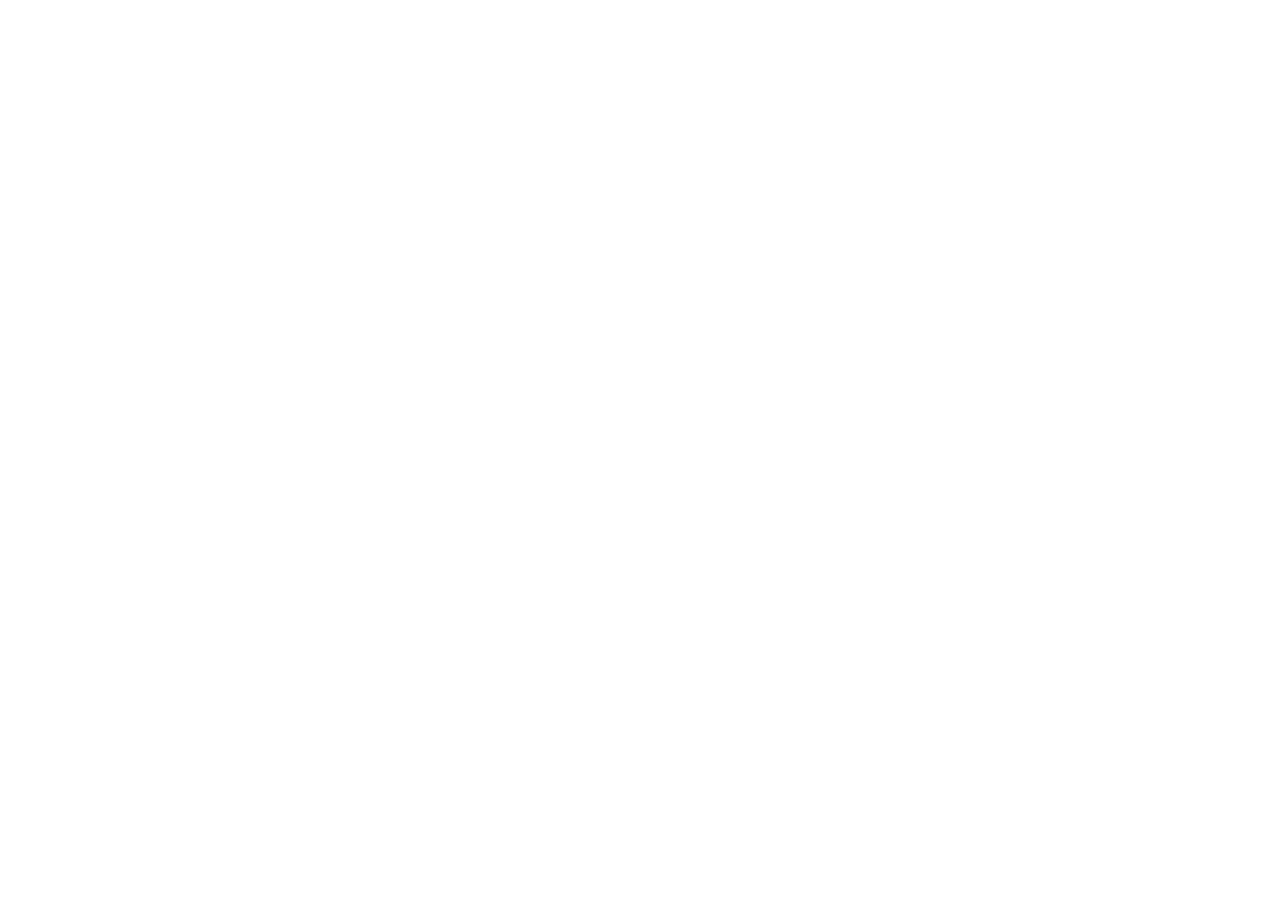
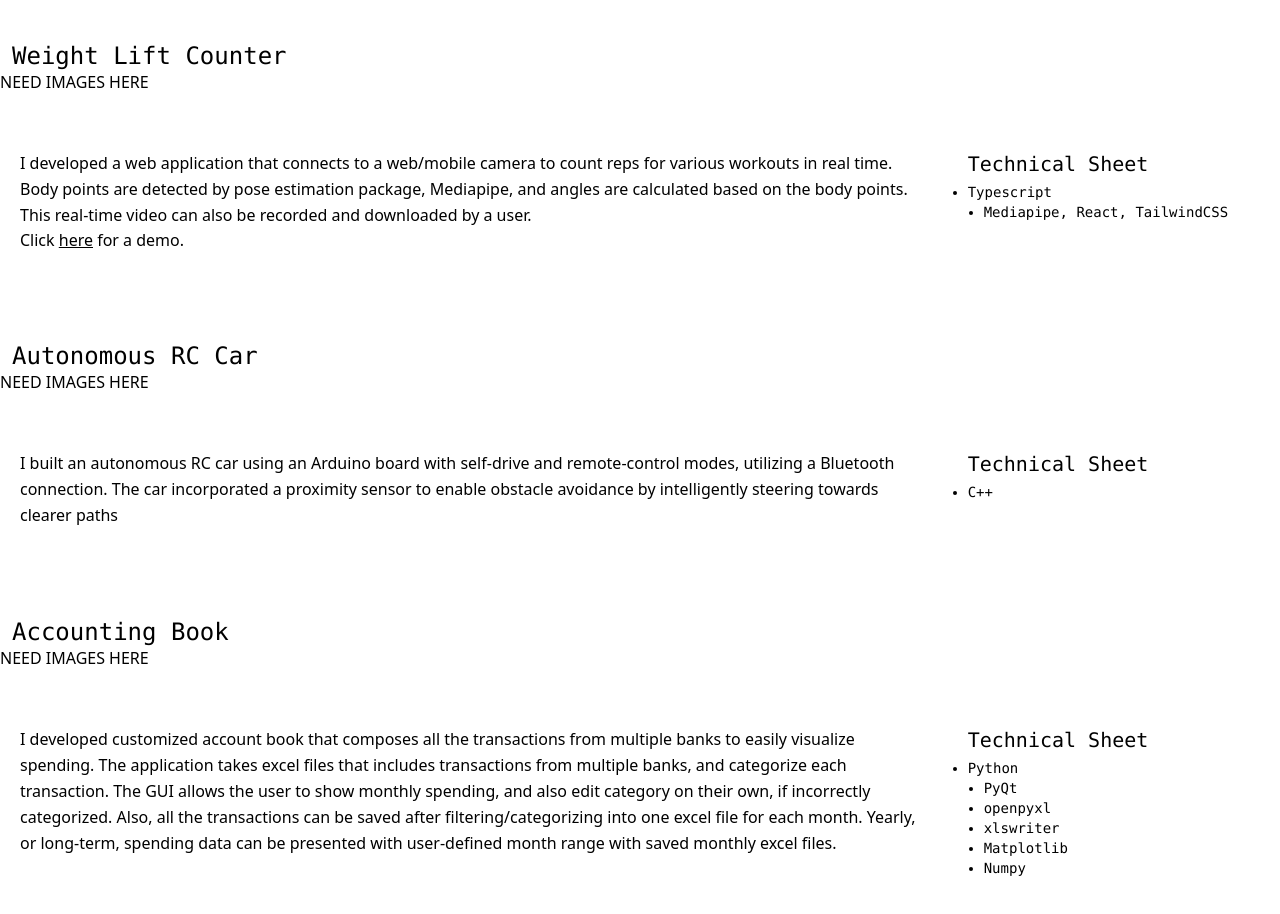
Before and after one commit to bischo91/bischo, a SvelteKit app: page / in a window 1280 px wide. Shown: the part 840-1754 px from the top of the page. Built offline with nearby package versions, Linux system fonts and the light colour scheme.

Commit message:
added: project components and contents

```diff
--- a/src/lib/components/projects.svelte
+++ /dev/null
@@ -1,4 +0,0 @@
-<script lang="ts">
-</script>
-
-<div class="bg-primary h-full min-h-screen w-full overflow-hidden" id="projects"></div>
--- /dev/null
+++ b/src/lib/components/projects/ProjectContent.ts
@@ -0,0 +1,134 @@
+import accountbook_1 from '$lib/assets/accountbook_monthly.png';
+import accountbook_2 from '$lib/assets/accountbook_trend.png';
+import autonomous_car_1 from '$lib/assets/autonomous_car_autonomous.mp4';
+import autonomous_car_2 from '$lib/assets/autonomous_rc_car_manual.mp4';
+import autonomous_car_preview_1 from '$lib/assets/autonomous_car_autonomous.png';
+import autonomous_car_preview_2 from '$lib/assets/autonomous_rc_car_manual.png';
+import do_you_lift_1 from '$lib/assets/do_you_lift_1.mp4';
+import do_you_lift_2 from '$lib/assets/do_you_lift_2.mp4';
+import do_you_lift_3 from '$lib/assets/do_you_lift_3.mp4';
+import do_you_lift_preview_1 from '$lib/assets/do_you_lift_preview_1.png';
+import do_you_lift_preview_2 from '$lib/assets/do_you_lift_preview_2.png';
+import do_you_lift_preview_3 from '$lib/assets/do_you_lift_preview_3.png';
+import imageanalysis_1 from '$lib/assets/imageanalysis_panellevel.jpg';
+import imageanalysis_2 from '$lib/assets/imageanalysis_pixellevel.png';
+import imageanalysis_3 from '$lib/assets/imageanalysis_pixeluniformity.png';
+import imageprocess_1 from '$lib/assets/imageanalysis_imageprocess_1.jpg';
+import imageprocess_2 from '$lib/assets/imageanalysis_imageprocess_2.jpg';
+import imageprocess_3 from '$lib/assets/imageanalysis_imageprocess_3.jpg';
+import lennyspizza_1 from '$lib/assets/lennyspizza_project.png';
+import lennyspizza_2 from '$lib/assets/lennyspizza_menu_PC.png';
+import lennyspizza_3 from '$lib/assets/lennyspizza_location_mobile.png';
+import lennyspizza_4 from '$lib/assets/lennyspizza_promotion_tablet.png';
+import zillowscrape_1 from '$lib/assets/zillow_trend.png';
+import zillowscrape_2 from '$lib/assets/zillow_scatter.png';
+import zillowscrape_3 from '$lib/assets/zillow_bar.png';
+
+export const projectContents = [
+	{
+		id: 7,
+		title: 'Weight Lift Counter',
+		imageSrc: [do_you_lift_1, do_you_lift_2, do_you_lift_3],
+		previewSrc: [do_you_lift_preview_1, do_you_lift_preview_2, do_you_lift_preview_3],
+		gitHubLink: 'https://github.com/bischo91/do-you-lift',
+		description:
+			'I developed a web application that connects to a web/mobile camera to count reps for various workouts in real time. Body points are detected by pose estimation package, Mediapipe, and angles are calculated based on the body points. This real-time video can also be recorded and downloaded by a user.',
+		techStack: [
+			{
+				language: 'Typescript',
+				packages: ['Mediapipe, React, TailwindCSS']
+			}
+		],
+		demoLink: 'https://do-you-lift-app.web.app/'
+	},
+	{
+		id: 6,
+		title: 'Autonomous RC Car',
+		imageSrc: [autonomous_car_1, autonomous_car_2],
+		previewSrc: [autonomous_car_preview_1, autonomous_car_preview_2],
+		gitHubLink: 'https://github.com/bischo91/autonomous-rc-car',
+		description:
+			'I built an autonomous RC car using an Arduino board with self-drive and remote-control modes, utilizing a Bluetooth connection. The car incorporated a proximity sensor to enable obstacle avoidance by intelligently steering towards clearer paths',
+		techStack: [
+			{
+				language: 'C++'
+			}
+		]
+	},
+	{
+		id: 5,
+		title: 'Accounting Book',
+		imageSrc: [accountbook_1, accountbook_2],
+		gitHubLink: 'https://github.com/bischo91/Finance',
+		description:
+			'I developed customized account book that composes all the transactions from multiple banks to easily visualize spending. The application takes excel files that includes transactions from multiple banks, and categorize each transaction. The GUI allows the user to show monthly spending, and also edit category on their own, if incorrectly categorized. Also, all the transactions can be saved after filtering/categorizing into one excel file for each month. Yearly, or long-term, spending data can be presented with user-defined month range with saved monthly excel files.',
+		techStack: [
+			{
+				language: 'Python',
+				packages: ['PyQt', 'openpyxl', 'xlswriter', 'Matplotlib', 'Numpy']
+			}
+		]
+	},
+	{
+		id: 4,
+		title: 'Image Analysis of Carbon Nanotube',
+		imageSrc: [imageprocess_1, imageprocess_2, imageprocess_3],
+		gitHubLink: 'https://github.com/bischo91/Image_Analysis',
+		description:
+			'The software I developed analyzes Atomic Force Microscopic (AFM) images of CarbonNano Tube (CNT). The goal of this project was to quantify amount of CNT film on samples or surface coverage (= CNT area/total area) from AFM images. The image is processed with multiple imaging techniques such as thresholding, blurring, filtering, object-detection. Then, the procssed image is used to calculate the surface coverage and uniformity of the CNT samples. The software also has GUI that allows users to load folder, go through images in that folder, and save processed images.',
+		techStack: [
+			{
+				language: 'Python',
+				packages: ['OpenCV', 'scikit-image', 'Matplotlib', 'Numpy', 'SciPy', 'PyQt']
+			}
+		]
+	},
+	{
+		id: 3,
+		title: 'Image Analysis of Display Panels',
+		imageSrc: [imageanalysis_1, imageanalysis_2, imageanalysis_3],
+		gitHubLink: 'https://github.com/bischo91/Image_Analysis',
+		description:
+			'I programmed image processing program that detects display panels from photographic images, and calculates uniformity based on grey-scale values. For this project, another program works in a similar manner for microscopic images. For both applications, the code generates excel files that combine the data from multiple images to allow batch processing.',
+		techStack: [
+			{
+				language: 'Python',
+				packages: ['OpenCV', 'scikit-image', 'Matplotlib', 'NumPy', 'SciPy', 'openpyxl']
+			}
+		]
+	},
+
+	{
+		id: 2,
+		title: 'Zillow Scraper',
+		imageSrc: [zillowscrape_1, zillowscrape_2, zillowscrape_3],
+		gitHubLink: 'https://github.com/bischo91/RealEstateDataCrawling',
+		description:
+			'Zillow Scraper is built to comprehend the current market and trend of housing market in a specific city by visualizing data extracted from house sale posts on Zillow website. Web scraping code obtain data such as price, size, and number of rooms, which are stored in SQLite database. This database can be graphed to display the trend over time as well as scatter or bar graph of selected date showing price vs sqft, average price with respect to number of rooms or by location.',
+		techStack: [
+			{
+				language: 'Python',
+				packages: [
+					'Selenium Webdriver',
+					'Beautiful Soup',
+					'Panads',
+					'Tkinter',
+					'Matplotlib',
+					'Numpy'
+				]
+			},
+			{
+				language: 'SQLite'
+			}
+		]
+	},
+	{
+		id: 1,
+		title: "Lenny's Pizza Website",
+		imageSrc: [lennyspizza_1, lennyspizza_2, lennyspizza_3, lennyspizza_4],
+		gitHubLink: 'https://github.com/bischo91/lennyspizza',
+		description:
+			"I designed and maintained a website for a family-owned restaurant, Lenny's Pizza. The website was responsive and included contact form to send an email to the restaurant owner. I also obtained web traffic data such as number of visitors trend and general locations, which helped the restaurant owner to manage their business more efficiently.",
+		techStack: [{ language: 'HTML/CSS' }, { language: 'JavaScript' }, { language: 'PHP' }]
+	}
+];
--- /dev/null
+++ b/src/lib/components/projects/index.ts
@@ -0,0 +1,5 @@
+import ProjectContainer from './project-container.svelte';
+import Projects from './projects.svelte';
+import { projectContents } from './ProjectContent';
+projectContents;
+export { Projects, projectContents, ProjectContainer };
--- /dev/null
+++ b/src/lib/components/projects/project-container.svelte
@@ -0,0 +1,72 @@
+<script lang="ts">
+	import github_logo from '$lib/assets/github_white.png';
+
+	type Project = {
+		id: number;
+		title: string;
+		imageSrc?: string[];
+		previewSrc?: string[];
+		gitHubLink?: string;
+		description?: string;
+		techStack?: { language?: string; packages?: string[] }[];
+		demoLink?: string;
+	};
+	interface Props {
+		project: Project;
+	}
+	let { project }: Props = $props();
+</script>
+
+<div class="mx-auto space-y-2">
+	<div class="mx-2 mt-16 inline-flex h-8 w-full">
+		<h2 class="my-4 px-1 font-mono text-2xl md:text-3xl lg:text-2xl">
+			{project.title}
+			{#if project.gitHubLink}
+				<a
+					class="m-auto ml-4 cursor-pointer"
+					href={project?.gitHubLink}
+					target="_blank"
+					rel="noreferrer"
+				>
+					<img src={github_logo} alt="GitHub" class="inline-flex h-6 w-auto object-scale-down" />
+				</a>
+			{/if}
+		</h2>
+	</div>
+
+	<!-- Slider -->
+	NEED IMAGES HERE
+	<div class="mx-auto flex w-full flex-col lg:flex-row">
+		<div class="text-md mx-3 w-full p-2 lg:w-3/4">
+			<p class="font-openSans md:text-md mx-auto mt-12 w-full leading-relaxed">
+				{project?.description}
+			</p>
+			{#if project?.demoLink}
+				<div>
+					<span>Click </span>
+					<a target="_blank" rel="noreferrer" class="underline" href={project.demoLink}> here </a>
+					<span> for a demo.</span>
+				</div>
+			{/if}
+		</div>
+		{#if project?.techStack && project.techStack?.length > 0}
+			<div class="mx-3 mt-10 w-full p-2 lg:w-1/4">
+				<h3 class="text-md my-2 h-6 font-mono md:text-lg lg:text-xl">Technical Sheet</h3>
+				{#each project.techStack as techStack}
+					<ul class="md:text-md list-disc font-mono text-sm">
+						<li>
+							{techStack.language}
+							{#if techStack.packages && techStack.packages?.length > 0}
+								<ul class="list-disc pl-4">
+									{#each techStack.packages as packages}
+										<li>{packages}</li>
+									{/each}
+								</ul>
+							{/if}
+						</li>
+					</ul>
+				{/each}
+			</div>
+		{/if}
+	</div>
+</div>
--- /dev/null
+++ b/src/lib/components/projects/projects.svelte
@@ -0,0 +1,9 @@
+<script lang="ts">
+	import { ProjectContainer, projectContents } from '$lib/components/projects/';
+</script>
+
+<div class="h-full min-h-screen w-full overflow-hidden bg-primary" id="projects">
+	{#each projectContents as projectContent}
+		<ProjectContainer project={projectContent} />
+	{/each}
+</div>
--- a/src/routes/+page.svelte
+++ b/src/routes/+page.svelte
@@ -1,7 +1,7 @@
 <script lang="ts">
 	import { onMount } from 'svelte';
 	import { About, Navigation } from '$lib/components';
-	import Projects from '$lib/components/projects.svelte';
+	import { Projects } from '$lib/components/projects/';
 	import Resume from '$lib/components/resume.svelte';
 	import Contact from '$lib/components/contact.svelte';
 
```
